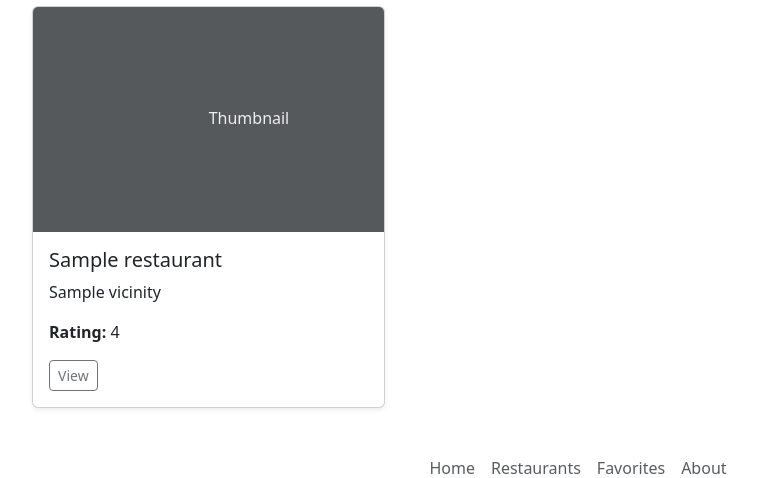
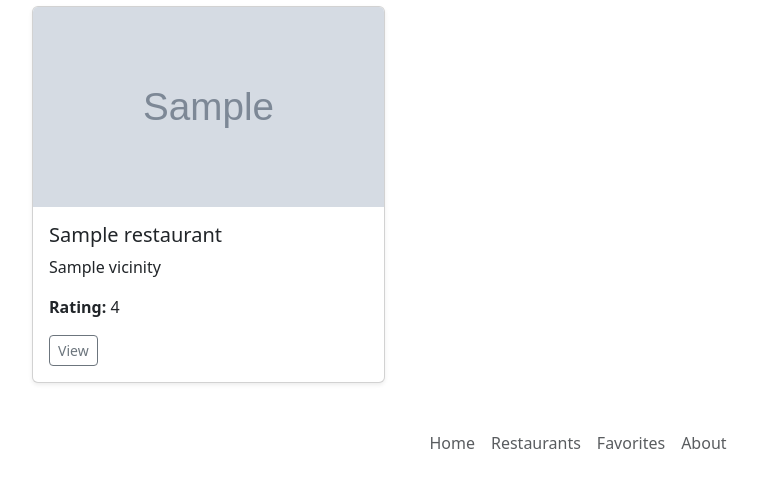
Before and after one commit to Team26-CS2340/FoodFinder, a Django app: template restaurants/templates/restaurants/home.html in a window 1280 px wide. Shown: the part 739-1217 px from the top of the page, without its empty margins (62-820 px from the left). Run offline with Django 5.2, Linux system fonts and the light colour scheme; the template is opened without the code that fills it: most values are stand-ins (such as "Sample title", 1, 10 or a date in 2020); grey boxes marked "Sample" are stand-in pictures.

Commit message:
I changed the images so they are all the same size. The images on the homepage should be fixed too

```diff
--- a/restaurants/static/restaurants/style.css
+++ b/restaurants/static/restaurants/style.css
@@ -0,0 +1,5 @@
+.restaurant-image {
+    width: 100% !important;
+    height: 200px !important;
+    object-fit: cover !important;
+}
--- a/restaurants/templates/base.html
+++ b/restaurants/templates/base.html
@@ -8,7 +8,7 @@
     <!-- Bootstrap CSS -->
     <link href="https://cdn.jsdelivr.net/npm/bootstrap@5.3.0-alpha3/dist/css/bootstrap.min.css" rel="stylesheet">
     <!-- Custom CSS if any -->
-    <link rel="stylesheet" href="{% static 'restaurants/styles.css' %}">
+    <link rel="stylesheet" href="{% static 'restaurants/style.css' %}">
 </head>
 <body>
 
@@ -69,6 +69,7 @@
     </div>
 
     <!-- Bootstrap JS and Popper.js -->
-    <script src="https://cdn.jsdelivr.net/npm/bootstrap@5.3.0-alpha3/dist/js/bootstrap.bundle.min.js"></script>
+    <link href="https://cdn.jsdelivr.net/npm/bootstrap@5.3.0-alpha3/dist/css/bootstrap.min.css" rel="stylesheet">
+
 </body>
 </html>
--- a/restaurants/templates/restaurants/home.html
+++ b/restaurants/templates/restaurants/home.html
@@ -25,7 +25,11 @@
         {% for restaurant in favorite_restaurants %}
         <div class="col">
             <div class="card shadow-sm">
-            <svg class="bd-placeholder-img card-img-top" width="100%" height="225" xmlns="http://www.w3.org/2000/svg" role="img" aria-label="Placeholder: Thumbnail" preserveAspectRatio="xMidYMid slice" focusable="false"><title>Thumbnail</title><rect width="100%" height="100%" fill="#55595c"></rect><text x="50%" y="50%" fill="#eceeef" dy=".3em">Thumbnail</text></svg>
+                {% if restaurant.image_url %}
+                    <img src="{{ restaurant.image_url }}" alt="{{ restaurant.name }}" class="card-img-top restaurant-image">
+                {% else %}
+                    <img src="{% static 'default_image.jpg' %}" alt="Default Image" class="card-img-top restaurant-image">  <!-- Optional default image -->
+                {% endif %}
                 <div class="card-body">
                     <h5 class="card-title">{{ restaurant.name }}</h5>
                     <p class="card-text">{{ restaurant.vicinity }}</p>
--- a/restaurants/templates/restaurants/restaurant_list.html
+++ b/restaurants/templates/restaurants/restaurant_list.html
@@ -1,7 +1,6 @@
 {% extends 'base.html' %}
 
 {% block title %}Restaurant List{% endblock %}
-
 {% block content %}
 <div class="container mt-5">
     <h2 class="text-center">Restaurants</h2>
@@ -12,8 +11,9 @@
             <div class="col-md-5 mb-5">
                 <div class="card h-100">
                     {% if restaurant.images %}
-                            <img src="{{ restaurant.images.0 }}" alt="Restaurant Image" class="card-img-top">
+                        <img src="{{ restaurant.images.0 }}" alt="Restaurant Image" class="card-img-top restaurant-image">
                     {% endif %}
+
                     <div class="card-body">
                         <h5 class="card-title">{{ restaurant.name }}</h5>
                         <p class="card-text"><strong>Cuisine:</strong> {{ restaurant.cuisine }}</p>
@@ -25,6 +25,7 @@
                     </div>
                 </div>
             </div>
+
             {% endfor %}
         {% else %}
             <p>No restaurants found. Enable geolocation to view nearby restaurants.</p>
```
Also changed, not shown: atlanta_food_finder/settings.py (+8 -1 lines), db.sqlite3. Lines whose indentation alone changed are shown as unchanged.
